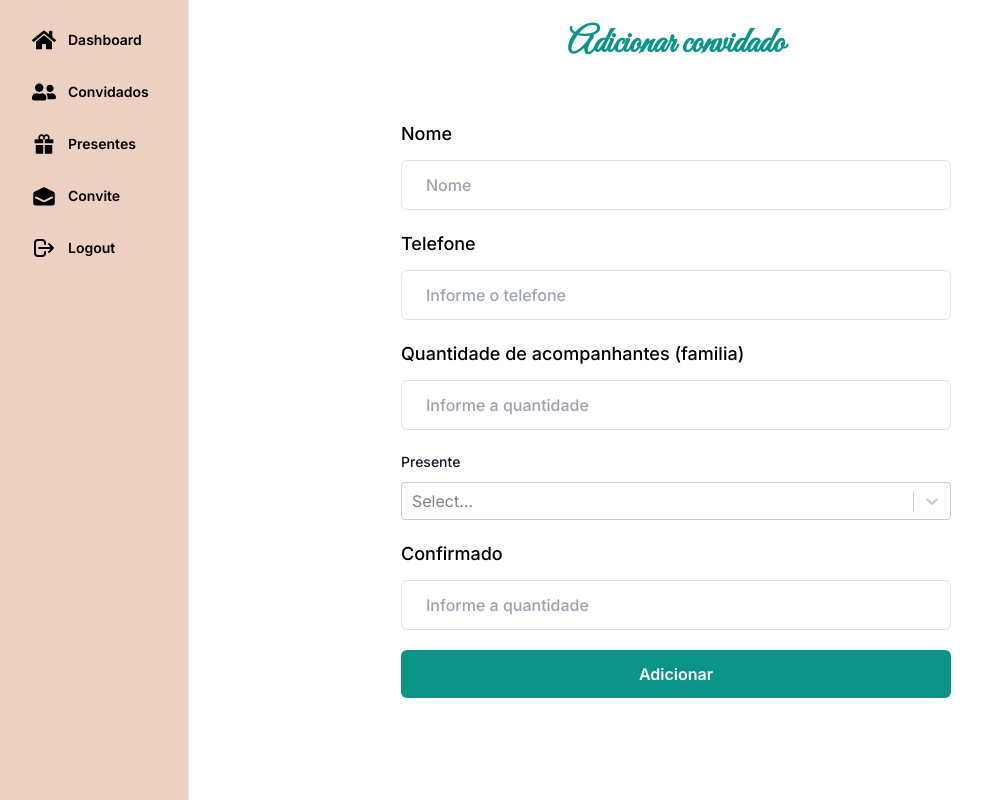
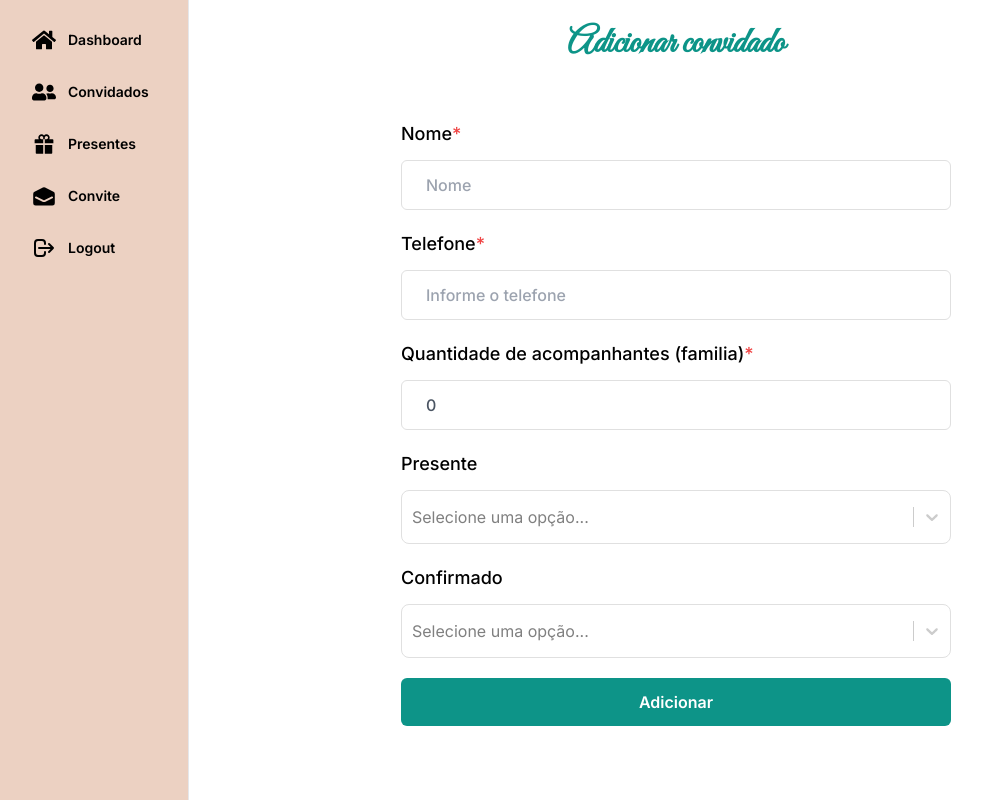
Before and after one commit to anthonyigor/casei, a Next.js app in the folder frontend/: page /convidados/adicionar in a window 1280 px wide. Shown: the whole page, without its empty margins (4-986 px from the left). Built offline with nearby package versions, Linux system fonts and the light colour scheme; no server answers.

Commit message:
add: estilizando form de convidado

```diff
--- a/frontend/src/app/components/Select.tsx
+++ b/frontend/src/app/components/Select.tsx
@@ -1,5 +1,6 @@
 'use client'
 
+import { useEffect, useState } from 'react';
 import ReactSelect from 'react-select';
 
 interface SelectProps {
@@ -21,18 +22,21 @@ const Select: React.FC<SelectProps> = ({
     multi,
     required
 }) => {
+    const [isClient, setIsClient] = useState(false);
+
+    useEffect(() => {
+        setIsClient(true);
+    }, []);
+
     return (
         <div className="z-50">
             <label className="
-                block
-                text-sm
-                font-medium
-                leading-6
-                text-gray-900
+                mb-3 block text-lg font-medium text-black
             ">
                 {label}
             </label>
             <div className="mt-2">
+                {isClient && (
                     <ReactSelect
                         isDisabled={disabled}
                         value={value}
@@ -48,6 +52,13 @@ const Select: React.FC<SelectProps> = ({
                             menu: (provided) => ({
                                 ...provided,
                                 zIndex: 9999
+                            }),
+                            control: (provided) => ({
+                                ...provided,
+                                borderRadius: '0.5rem',
+                                borderColor: '#e0e0e0',
+                                paddingTop: "0.5rem",
+                                paddingBottom: "0.5rem"
                             })
                         }}
                         classNames={{
@@ -55,7 +66,9 @@ const Select: React.FC<SelectProps> = ({
                         }}
                         required={required}
                         menuPlacement="auto"
+                        placeholder="Selecione uma opção..."
                     />
+                )}
             </div>
         </div>
     )
--- a/frontend/src/app/components/forms/ConvidadoForm.tsx
+++ b/frontend/src/app/components/forms/ConvidadoForm.tsx
@@ -3,8 +3,9 @@
 import axios from "axios";
 import { useSession } from "next-auth/react";
 import { useEffect, useState } from "react";
-import { FieldValues, useForm } from "react-hook-form";
+import { FieldValues, SubmitHandler, useForm } from "react-hook-form";
 import Select from "../Select";
+import toast from "react-hot-toast";
 
 type CustomUser = {
     name?: string | null;
@@ -13,9 +14,20 @@ type CustomUser = {
     id?: string;
 };
 
+const formatPhoneNumber = (value: string) => {
+    const cleanValue = value.replace(/\D/g, '');
+
+    // Formata o número de telefone
+    if (cleanValue.length <= 10) {
+      return cleanValue.replace(/(\d{2})(\d{4})(\d{0,4})/, '($1) $2-$3');
+    } else {
+      return cleanValue.replace(/(\d{2})(\d{5})(\d{0,4})/, '($1) $2-$3');
+    }
+  };
 
 const ConvidadoForm = () => {
     const [presentes, setPresentes] = useState<any[]>([])
+    const [phone, setPhone] = useState('');
     const session = useSession()
 
     useEffect(() => {
@@ -26,6 +38,7 @@ const ConvidadoForm = () => {
             .then((response) => {
                 setPresentes(response.data)
             })
+            .catch((error) => toast.error(error))
         }
     }, [session.data?.user])
 
@@ -36,44 +49,55 @@ const ConvidadoForm = () => {
         watch
     } = useForm<FieldValues>({
         defaultValues: {
-            presente: ''
+            nome: "",
+            quant_familia: 0,
+            telefone: '',
+            presente: '',
+            confirmado: false
         }
     })
 
     const presente = watch('presente')
+    const confirmado = watch('confirmado')
 
-    console.log(presentes)
+    const handleChange = (event: React.ChangeEvent<HTMLInputElement>) => {
+        const formattedPhone = formatPhoneNumber(event.target.value);
+        setPhone(formattedPhone);
+      };
+
+    const onSubmit: SubmitHandler<FieldValues> = (data) => {
+        console.log(data)
+    }
+
     return (
         <div className="flex items-center justify-center p-12">
             <div className="mx-auto w-full max-w-[550px] bg-white">
-                <form>
+                <form onSubmit={handleSubmit(onSubmit)}>
                     <div className="mb-5">
                         <label htmlFor="name" className="mb-3 block text-lg font-medium text-black">
                             Nome
+                            <span className="text-red-500">*</span>
                         </label>
-                        <input type="text" name="name" id="name" placeholder="Nome"
-                            className="w-full rounded-md border border-[#e0e0e0] bg-white py-3 px-6 text-base font-medium text-gray-600 outline-none focus:border-teal-600 focus:shadow-md" />
+                        <input type="text" id="name" placeholder="Nome"
+                            className="w-full rounded-md border border-[#e0e0e0] bg-white py-3 px-6 text-base font-medium text-gray-600 outline-none focus:border-teal-600 focus:shadow-md" {...register('nome', { required: true })}/>
                     </div>
                     <div className="mb-5">
                         <label htmlFor="phone" className="mb-3 block text-lg font-medium text-black">
                             Telefone
+                            <span className="text-red-500">*</span>
                         </label>
-                        <input type="text" name="phone" id="phone" placeholder="Informe o telefone"
-                            className="w-full rounded-md border border-[#e0e0e0] bg-white py-3 px-6 text-base font-medium text-gray-600 outline-none focus:border-teal-600 focus:shadow-md" />
+                        <input type="text" id="phone" placeholder="Informe o telefone" value={phone} maxLength={15}
+                            className="w-full rounded-md border border-[#e0e0e0] bg-white py-3 px-6 text-base font-medium text-gray-600 outline-none focus:border-teal-600 focus:shadow-md" {...register('telefone', {required: true})} onChange={handleChange}/>
                     </div>
                     <div className="mb-5">
                         <label htmlFor="email" className="mb-3 block text-lg font-medium text-black">
                             Quantidade de acompanhantes (familia)
+                            <span className="text-red-500">*</span>
                         </label>
-                        <input type="number" name="quant_familia" id="quant_familia" placeholder="Informe a quantidade"
-                            className="w-full rounded-md border border-[#e0e0e0] bg-white py-3 px-6 text-base font-medium text-gray-600 outline-none focus:border-teal-600 focus:shadow-md" />
+                        <input type="number" id="quant_familia" placeholder="Informe a quantidade"
+                            className="w-full rounded-md border border-[#e0e0e0] bg-white py-3 px-6 text-base font-medium text-gray-600 outline-none focus:border-teal-600 focus:shadow-md" {...register('quant_familia', { required: true })}/>
                     </div>
                     <div className="mb-5">
-                        {/* <label htmlFor="email" className="mb-3 block text-lg font-medium text-blakck">
-                            Presente
-                        </label>
-                        <input type="number" name="quant_familia" id="quant_familia" placeholder="Informe a quantidade"
-                            className="w-full rounded-md border border-[#e0e0e0] bg-white py-3 px-6 text-base font-medium text-gray-600 outline-none focus:border-teal-600 focus:shadow-md" /> */}
                         {presentes && (
                             <Select
                                 disabled={false}
@@ -91,11 +115,25 @@ const ConvidadoForm = () => {
                         )}
                     </div>
                     <div className="mb-5">
-                        <label htmlFor="email" className="mb-3 block text-lg font-medium text-blakck">
-                            Confirmado
-                        </label>
-                        <input type="number" name="quant_familia" id="quant_familia" placeholder="Informe a quantidade"
-                            className="w-full rounded-md border border-[#e0e0e0] bg-white py-3 px-6 text-base font-medium text-gray-600 outline-none focus:border-teal-600 focus:shadow-md" />
+                        <Select
+                                disabled={false}
+                                label="Confirmado"
+                                options={[
+                                    {
+                                        value: true,
+                                        label: "Sim"
+                                    },
+                                    {
+                                        value: false,
+                                        label: "Não"
+                                    }
+                                ]}
+                                onChange={(value) => setValue('confirmado', value, {
+                                    shouldValidate: true
+                                })}
+                                value={confirmado}
+                                multi={false}
+                            />
                     </div>
 
                     <div>
```
Also changed, not shown: 2 other files (tests, documents, lock files or other folders). Lines whose indentation alone changed are shown as unchanged.
